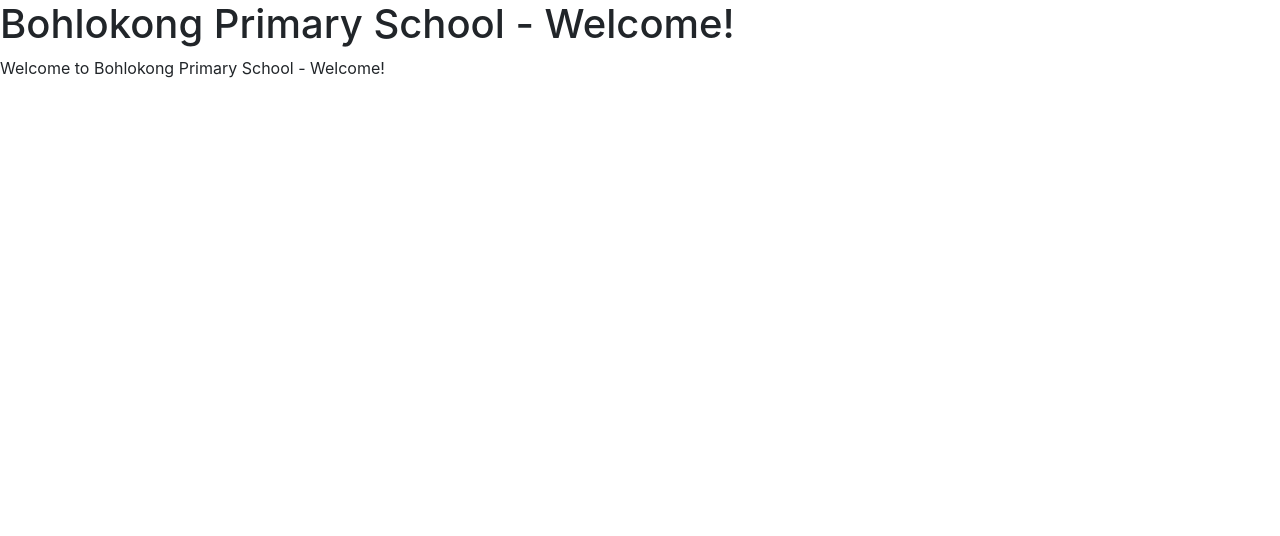
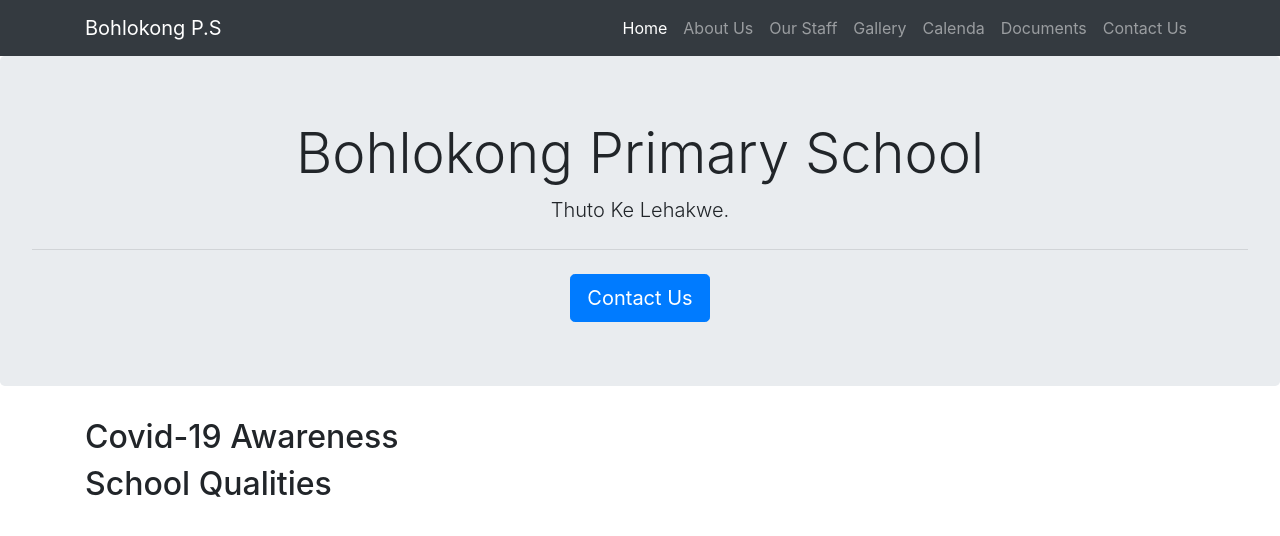
Before and after one commit to MnqobiSB/bohlokongps, a Node server app: page / in a window 1280 px wide. Shown: the top 536 px of the page. Run offline with Node 20, Linux system fonts and the light colour scheme; data that the repository does not hold is empty; some libraries are stand-ins or nearby versions.

Commit message:
setup the boilerplate, code the navbar, add the covid & values  section

```diff
--- a/views/index.ejs
+++ b/views/index.ejs
@@ -1,6 +1,61 @@
 <% layout('layouts/boilerplate') -%>
-<h1><%= title %></h1>
-<p>Welcome to <%= title %></p>
+<!-- Header Section -->
+<section id="header">
+	<header class="jumbotron text-center">
+		<h1 class="display-4">Bohlokong Primary School</h1>
+		<p class="lead">Thuto Ke Lehakwe.</p>
+		<hr class="my-4">
+		<a class="btn btn-primary btn-lg" href="/contact" role="button">Contact Us</a>
+	</header>
+</section>
+
+<!-- Covid Awareness Section -->
+<section id="covid-awareness">
+	<div class="container">
+		<div class="covid-container">
+			<h2>Covid-19 Awareness</h2>
+
+			<div class="covid-container covid-container--img">
+
+			</div>
+
+			<div class="covid-container covid-container--text">
+
+			</div>
+		</div>
+	</div>
+</section>
+
+<!-- School Qualities -->
+<section id="school-qualities">
+	<div class="container qualities-container">
+		<h2>School Qualities</h2>
+		<div class="qualities-container qualities-container--one">
+			<div class="qualities-container img">
+
+			</div>
+			<div class="qualities-container text">
+
+			</div>
+		</div>
+
+		<div class="qualities-container qualities-container--two">
+			<div class="qualities-container img">
+
+			</div>
+			<div class="qualities-container text">
+
+			</div>
+		</div>
+	</div>
+</section>
+
+<!-- Latest News -->
+<section id="latest-news">
+	<div class="container">
+
+	</div>
+</section>
 
 <script>
 	const posts = { features:  JSON.stringify(posts)  };
--- a/views/layouts/boilerplate.ejs
+++ b/views/layouts/boilerplate.ejs
@@ -14,6 +14,7 @@
 </head>
 <body>
 
+  <% include ../partials/navbar %>
   <%- body -%>
 
   <!-- Bootstrap Support Scripts -->
--- a/views/partials/navbar.ejs
+++ b/views/partials/navbar.ejs
@@ -0,0 +1,34 @@
+<nav class="navbar navbar-expand-lg navbar-dark bg-dark">
+  <div class="container">
+    <a class="navbar-brand" href="/">Bohlokong P.S</a>
+    <button class="navbar-toggler" type="button" data-toggle="collapse" data-target="#navbarSupportedContent" aria-controls="navbarSupportedContent" aria-expanded="false" aria-label="Toggle navigation">
+      <span class="navbar-toggler-icon"></span>
+    </button>
+
+    <div class="collapse navbar-collapse" id="navbarSupportedContent">
+      <ul class="navbar-nav ml-auto">
+        <li class="nav-item active">
+          <a class="nav-link" href="/">Home <span class="sr-only">(current)</span></a>
+        </li>
+        <li class="nav-item">
+          <a class="nav-link" href="/about-us">About Us</a>
+        </li>
+        <li class="nav-item">
+          <a class="nav-link" href="/staff">Our Staff</a>
+        </li>
+        <li class="nav-item">
+          <a class="nav-link" href="/gallery">Gallery</a>
+        </li>
+        <li class="nav-item">
+          <a class="nav-link" href="/calenda">Calenda</a>
+        </li>
+        <li class="nav-item">
+          <a class="nav-link" href="/documents">Documents</a>
+        </li>
+        <li class="nav-item">
+          <a class="nav-link" href="/contact">Contact Us</a>
+        </li>
+      </ul>
+    </div>
+  </div>
+</nav>
```
Also changed, not shown: routes/index.js (+17 -5 lines).
